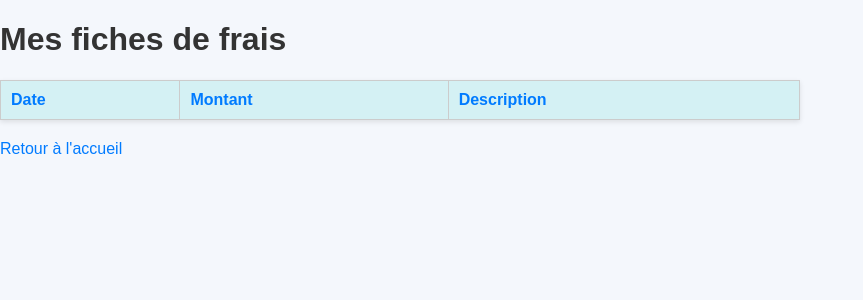
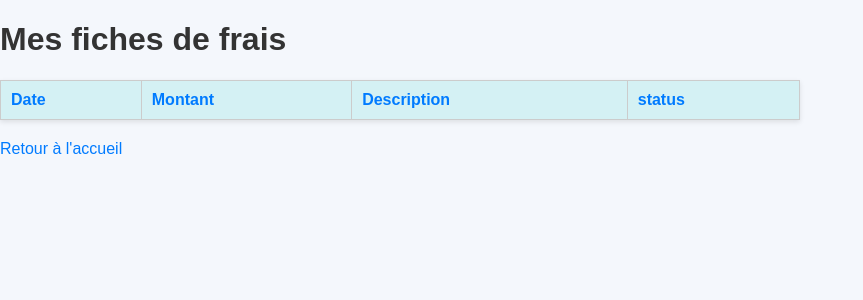
Before and after one commit to RahimMabika/web_gsb, a PHP site: page /afficher_fiches.php in a window 1280 px wide. Shown: the top 300 px of the page, without its empty margins (0-863 px from the left). Run offline with PHP 8.4, Linux system fonts and the light colour scheme; the visitor is signed in with stand-in values (Sample User, id 1); data that the repository does not hold is empty; some libraries are stand-ins or nearby versions.

Commit message:
Update afficher_fiches.php

```diff
--- a/gsb/afficher_fiches.php
+++ b/gsb/afficher_fiches.php
@@ -33,6 +33,7 @@ $stmt->execute([$_SESSION['utilisateur']]);
             <th>Date</th>
             <th>Montant</th>
             <th>Description</th>
+            <th>status</th>
         </tr>
         <?php while ($row = $stmt->fetch(PDO::FETCH_ASSOC)) : ?>
             <tr>
```
